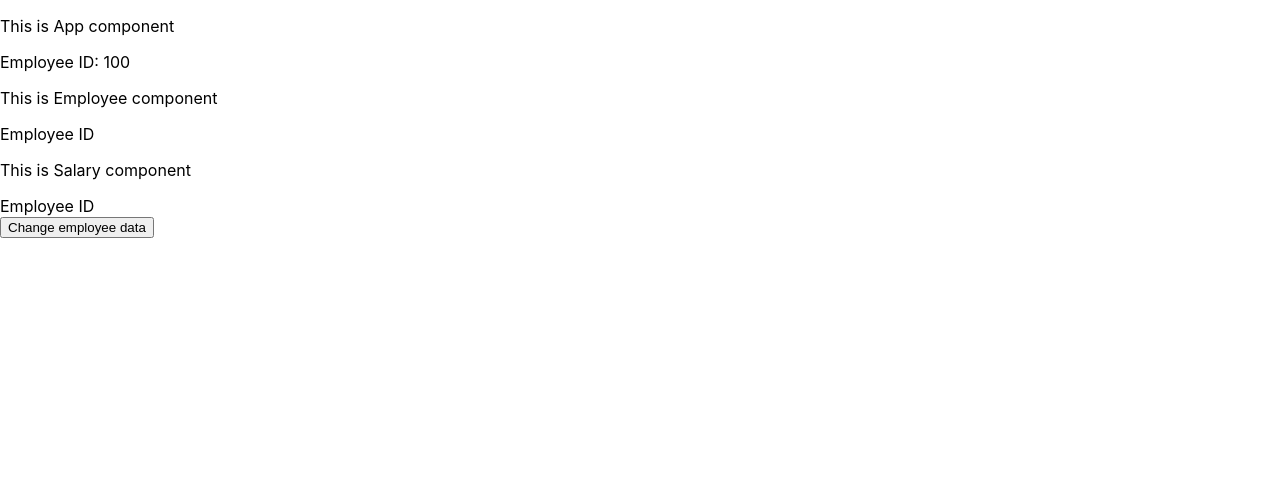
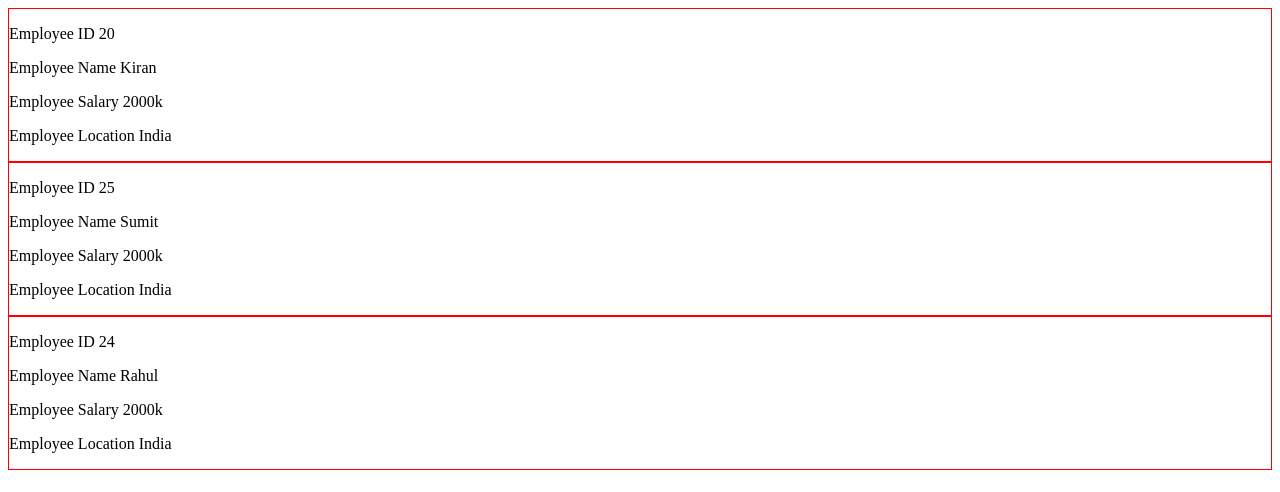
Before and after one commit to TheAgunda/Learn-React, a React (Create React App) app: page / in a window 1280 px wide. Shown: the top 492 px of the page. Built offline with nearby package versions, Linux system fonts and the light colour scheme.

Commit message:
Display data with the help of array

```diff
--- a/src/index.js
+++ b/src/index.js
@@ -1,60 +1,39 @@
 import React from 'react';
 import ReactDOM from 'react-dom';
-import './index.css';
-import PropTypes from 'prop-types'
 
-//Context provides a way to pass data through the component tree without having to pass props down manually at every level.
-
-//Context is primarily used when some data needs to be accessible by many components at different nesting levels.
-
-
-const employeeContext = React.createContext();
-class App extends React.Component {
-  constructor(props) {
-    super(props);
-    this.state = {
-      Id: 100,
-      Name: "Kiran Badola",
-      Location: "India",
-      Salary: "1000K"
-    }
-  }
-  change_employee_data = () => {
-    this.setState({ Id: 103 })
-  }
-  render() {
-    return <div>
-
-      <p>This is App component</p>
-      Employee ID:  {this.state.Id}
-      <employeeContext.Provider value={this.state}>
-        <Employee></Employee>
-      </employeeContext.Provider>
-      <button onClick={this.change_employee_data}>Change employee data</button>
-    </div>
-  }
-
+function Employee(props) {
+  return <div style={{ border: "1px solid red" }}>
+    <p>
+      Employee ID {props.meta.id}
+    </p>
+    <p>
+      Employee Name {props.meta.name}
+    </p>
+    <p>
+      Employee Salary {props.meta.salary}
+    </p>
+    <p>
+      Employee Location {props.meta.location}
+    </p>
+  </div>
 }
 
-class Employee extends React.Component {
-  static context = employeeContext;
-  render() {
-    return <div>
-      <p>This is Employee component</p>
-      Employee ID {this.context.Id}
-      <Salary></Salary>
-    </div>
-  }
+function DisplayEmployee(params) {
+  const empList = params.employeeList;
+  console.log(empList);
+  const listElement = empList.map((emp) =>
+    <Employee key={emp.id} meta={emp}></Employee>
+  );
+  return (<div>
+    {listElement}
+  </div>);
 }
-class Salary extends React.Component {
-  static context = employeeContext;
-  render() {
-    return <div>
-      <p>This is Salary component</p>
-      Employee ID {this.context.Name}
-    </div>
-  }
-}
-const elements = <App></App>
 
-ReactDOM.render(elements, document.getElementById('application'))
+const employee = [
+  { id: 20, name: 'Kiran', location: 'India', salary: '2000k' },
+  { id: 25, name: 'Sumit', location: 'India', salary: '2000k' },
+  { id: 24, name: 'Rahul', location: 'India', salary: '2000k' },
+]
+
+const element = <DisplayEmployee employeeList={employee} ></DisplayEmployee>;
+ReactDOM.render(element, document.getElementById("application"));
```
